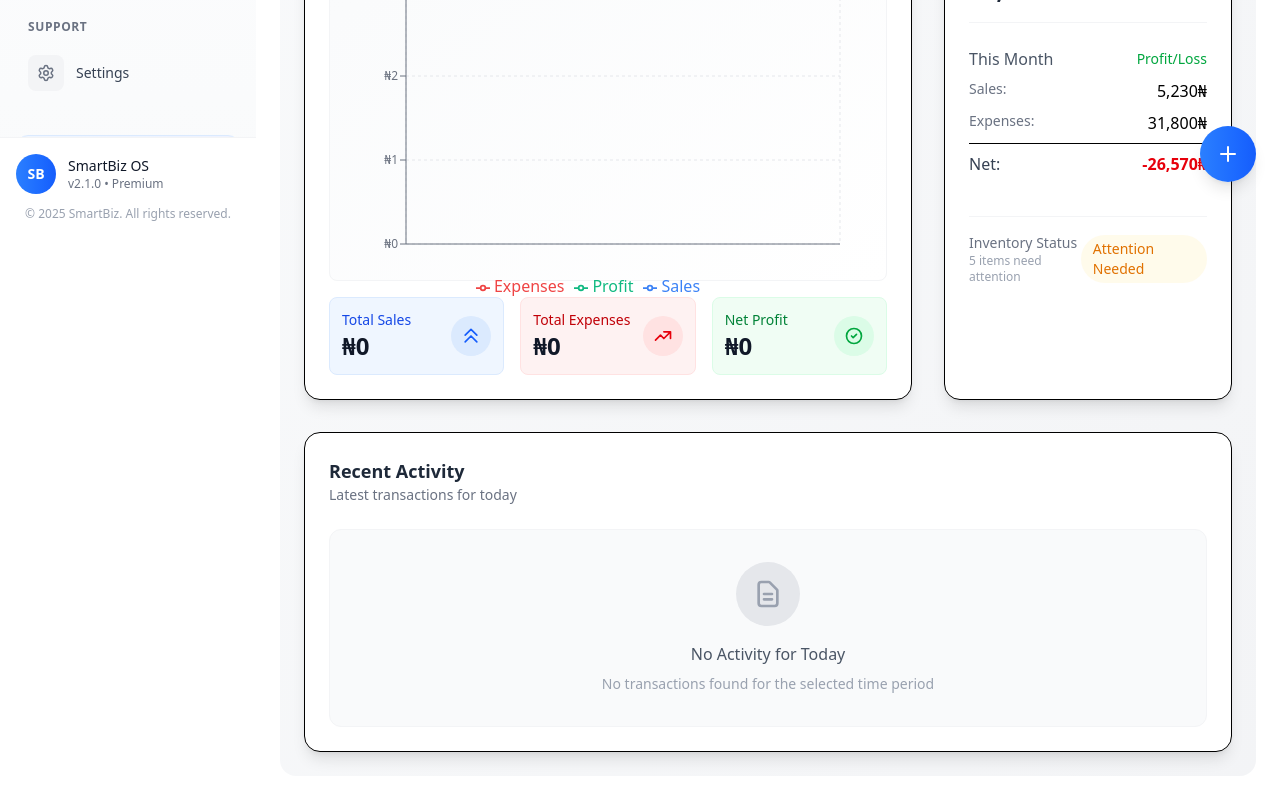
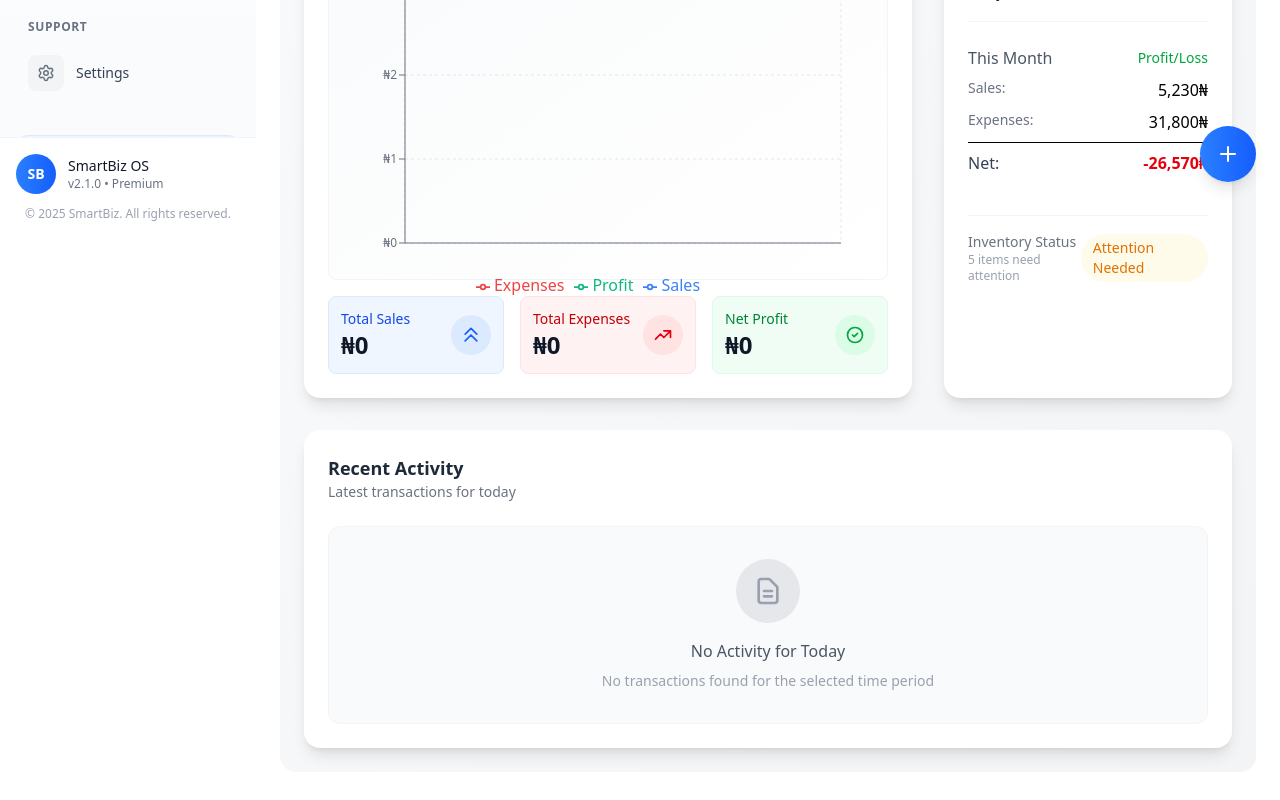
Before and after one commit to mac-101/SmartBiz-Os, a React (Vite) app: page / in a window 1280 px wide. Shown: the part 562-1362 px from the top of the page. Built offline with nearby package versions, Linux system fonts and the light colour scheme.

Commit message:
looking greate

```diff
--- a/src/components/appLayout.jsx
+++ b/src/components/appLayout.jsx
@@ -47,7 +47,7 @@ export function AppLayout({ children }) {
 
 
 
-                <div className="grid grid-cols-1 justify-items-center w-full">
+                <div className="grid grid-cols-1  justify-items-center w-full">
                     <div className="w-full md:p-6">
                         {children}
                     </div>
--- a/src/components/chart.jsx
+++ b/src/components/chart.jsx
@@ -144,7 +144,7 @@ const FinancialChart = ({ timeFilter = 'week' }) => {
       <ResponsiveContainer width="100%" height={400}>
         <AreaChart
           data={chartData}
-          margin={{ top: 10, right: 30, left: 0, bottom: 0 }}
+          margin={{ top: 10, right: 30, left: 0, bottom: 0, }}
         >
           <CartesianGrid strokeDasharray="3 3" stroke="#e5e7eb" />
           <XAxis
--- a/src/pages/dashboard.jsx
+++ b/src/pages/dashboard.jsx
@@ -177,7 +177,7 @@ const [selectedDate, setSelectedDate] = useState('');
 
 			{/* Header with Time Filter */}
 
-			<FloatingBtn/>
+			<FloatingBtn />
 			<div className="flex flex-col md:flex-row justify-between items-start md:items-center gap-4">
 				<div>
 					<h1 className="text-2xl font-bold text-gray-800">Dashboard Overview</h1>
@@ -277,7 +277,7 @@ const [selectedDate, setSelectedDate] = useState('');
 			{/* Middle Section */}
 			<div className="grid grid-cols-1 lg:grid-cols-3 gap-8">
 				{/* Chart Placeholder with Time Filter */}
-				<div className="lg:col-span-2 bg-white rounded-2xl shadow-lg border p-6">
+				<div className="lg:col-span-2 bg-white rounded-2xl shadow-lg p-6">
 					<div className="flex flex-col sm:flex-row justify-between items-start sm:items-center gap-4 mb-6">
 						<div>
 							<h3 className="text-lg font-semibold text-gray-800">Financial Overview</h3>
@@ -290,8 +290,7 @@ const [selectedDate, setSelectedDate] = useState('');
 								<button
 									key={period}
 									onClick={() => setTimeFilter(period)}
-          className={`px-3 py-1.5 text-sm font-medium rounded-lg transition-all duration-200 ${
-            timeFilter === period
+									className={`px-3 py-1.5 text-sm font-medium rounded-lg transition-all duration-200 ${timeFilter === period
 											? period === 'today'
 												? 'bg-blue-100 text-blue-700 border border-blue-200'
 												: period === 'week'
@@ -422,7 +421,7 @@ const [selectedDate, setSelectedDate] = useState('');
 
 
 				{/* Quick Summary */}
-				<div className="bg-white rounded-2xl shadow-lg border p-6">
+				<div className="bg-white rounded-2xl shadow-lg p-6">
 					<h3 className="text-lg font-semibold text-gray-800 mb-6">Quick Summary</h3>
 
 					<div className="space-y-6">
@@ -492,7 +491,7 @@ const [selectedDate, setSelectedDate] = useState('');
 			</div>
 
 			{/* Recent Activity */}
-			<div className="bg-white rounded-2xl shadow-lg border p-6">
+			<div className="bg-white rounded-2xl shadow-lg p-6">
 				<div className="flex justify-between items-center mb-6">
 					<div>
 						<h3 className="text-lg font-semibold text-gray-800">Recent Activity</h3>
--- a/src/pages/expenses.jsx
+++ b/src/pages/expenses.jsx
@@ -109,7 +109,7 @@ export default function Expenses() {
   const categories = ['all', ...new Set(expenses.map(e => e.category))];
 
   return (
-    <div className="p-4 md:p-8 min-h-screen bg-linear-to-br from-gray-50 to-gray-100 space-y-8">
+    <div className="p-4 md:p-8 min-h-screen bg-linear-to-br rounded-2xl from-gray-50 to-gray-100 space-y-8">
 
       {/* Header Section */}
       <div className="flex flex-col md:flex-row justify-between items-start md:items-center gap-6">
@@ -148,6 +148,7 @@ export default function Expenses() {
           </div>
 
           {/* Highest Expense Card */}
+
           <div className="bg-linear-to-r from-orange-500 to-orange-600 text-white p-5 rounded-2xl shadow-lg">
             <div className="flex flex-col h-full">
               <div className="flex items-center gap-3 mb-3">
@@ -344,9 +345,7 @@ export default function Expenses() {
                 <th className="px-6 py-4 text-left text-xs font-semibold text-gray-700 uppercase tracking-wider">
                   Description
                 </th>
-                <th className="px-6 py-4 text-left text-xs font-semibold text-gray-700 uppercase tracking-wider">
-                  Vendor
-                </th>
+
                 <th className="px-6 py-4 text-left text-xs font-semibold text-gray-700 uppercase tracking-wider">
                   <button
                     onClick={() => setSortOrder(sortOrder === 'highest' ? 'lowest' : 'highest')}
@@ -385,9 +384,7 @@ export default function Expenses() {
                         <div className="text-gray-900 font-medium truncate">{expense.description}</div>
                       </div>
                     </td>
-                    <td className="px-6 py-4 whitespace-nowrap">
-                      <div className="text-gray-900">{expense.vendor}</div>
-                    </td>
+
                     <td className="px-6 py-4 whitespace-nowrap">
                       <div className="flex items-center">
                         <div className="rounded-lg text-red-700 font-extrabold flex items-center justify-center mr-1">
--- a/src/pages/inventory.jsx
+++ b/src/pages/inventory.jsx
@@ -46,7 +46,7 @@ export default function Inventory() {
   };
 
   return (
-    <div className="p-4 md:p-6 space-y-6 min-h-screen bg-linear-to-br from-gray-50 to-gray-100">
+    <div className="p-4 md:p-6 rounded-2xl space-y-6 min-h-screen bg-linear-to-br from-gray-50 to-gray-100">
 
       {/* Header Section */}
       <div className="flex flex-col md:flex-row justify-between items-start md:items-center gap-4">
--- a/src/pages/sales.jsx
+++ b/src/pages/sales.jsx
@@ -604,7 +604,7 @@ export default function Sales() {
                     </td>
                     <td className="px-6 py-4 whitespace-nowrap">
                       <div className="flex items-center">
-                        <div className="rounded-lg text-green-800 font-extrabold flex items-center justify-center mr-2">
+                        <div className="rounded-lg text-green-800 font-extrabold flex items-center justify-center mr-1">
                           <Plus size={15} />
                         </div>
                         <div>
```
Lines whose indentation alone changed are shown as unchanged.
